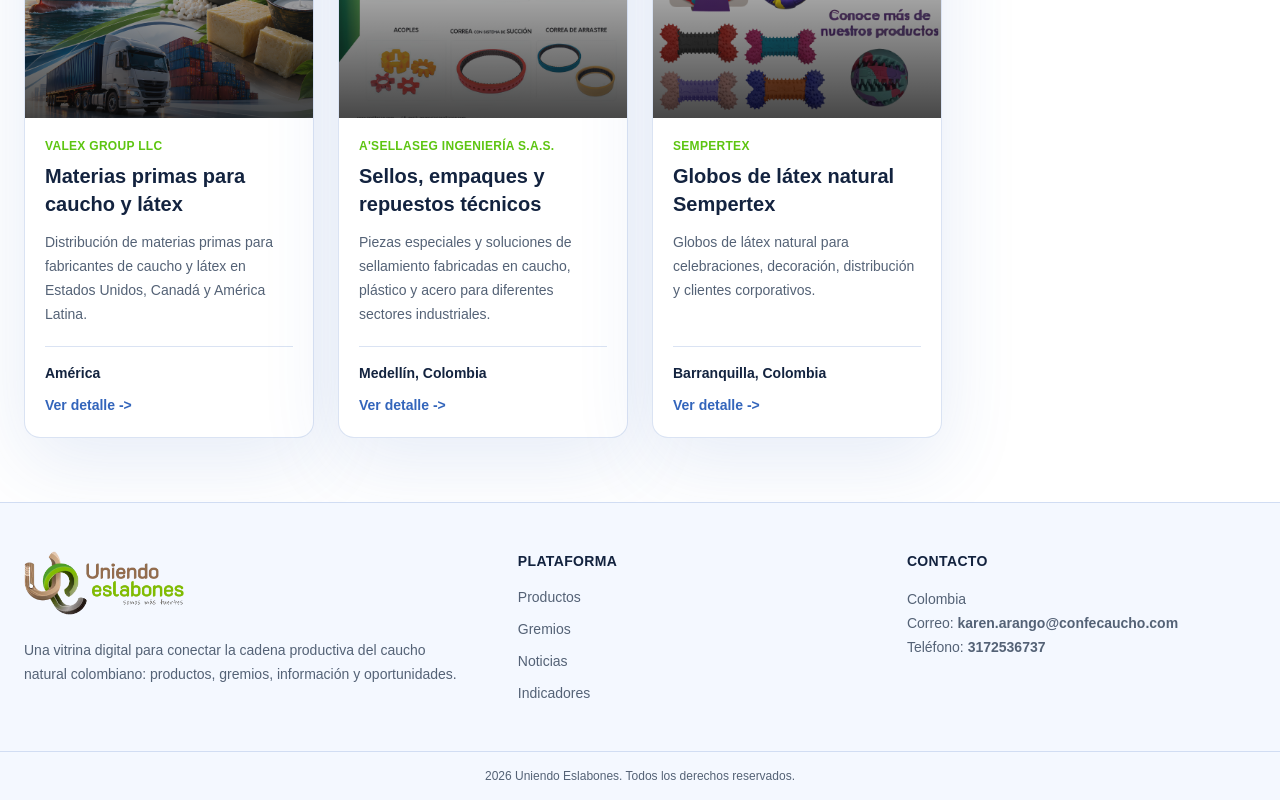
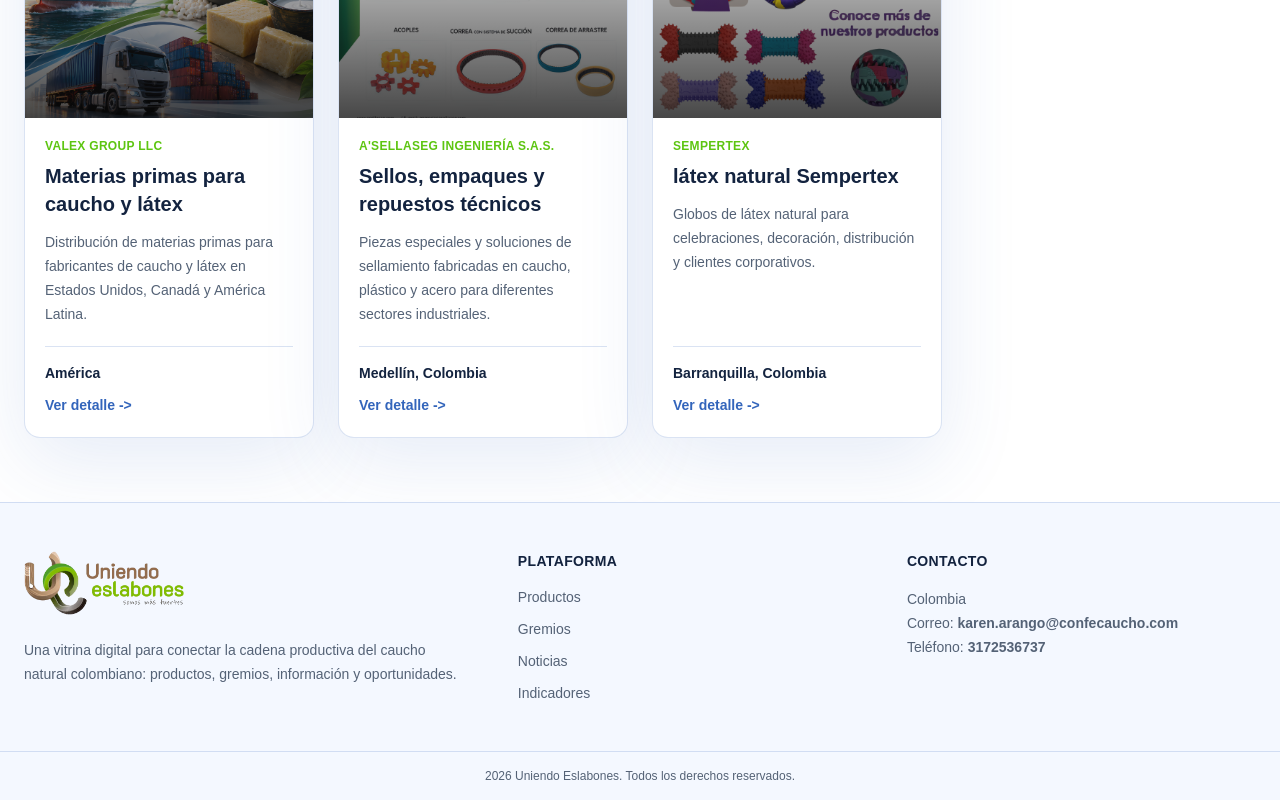
Before and after one commit to ariaspuljuan/uniendo-eslabones, a Next.js app: page /productos in a window 1280 px wide. Shown: the part 2328-3128 px from the top of the page. Built offline with nearby package versions, Linux system fonts and the light colour scheme.

Commit message:
Actualizar titulo de producto Sempertex

```diff
--- a/src/data/products.ts
+++ b/src/data/products.ts
@@ -525,7 +525,7 @@
   {
     id: "11",
     slug: "globos-latex-natural-sempertex",
-    name: "Globos de látex natural Sempertex",
+    name: "látex natural Sempertex",
     shortDescription:
       "Globos de látex natural para celebraciones, decoración, distribución y clientes corporativos.",
     fullDescription:
```
